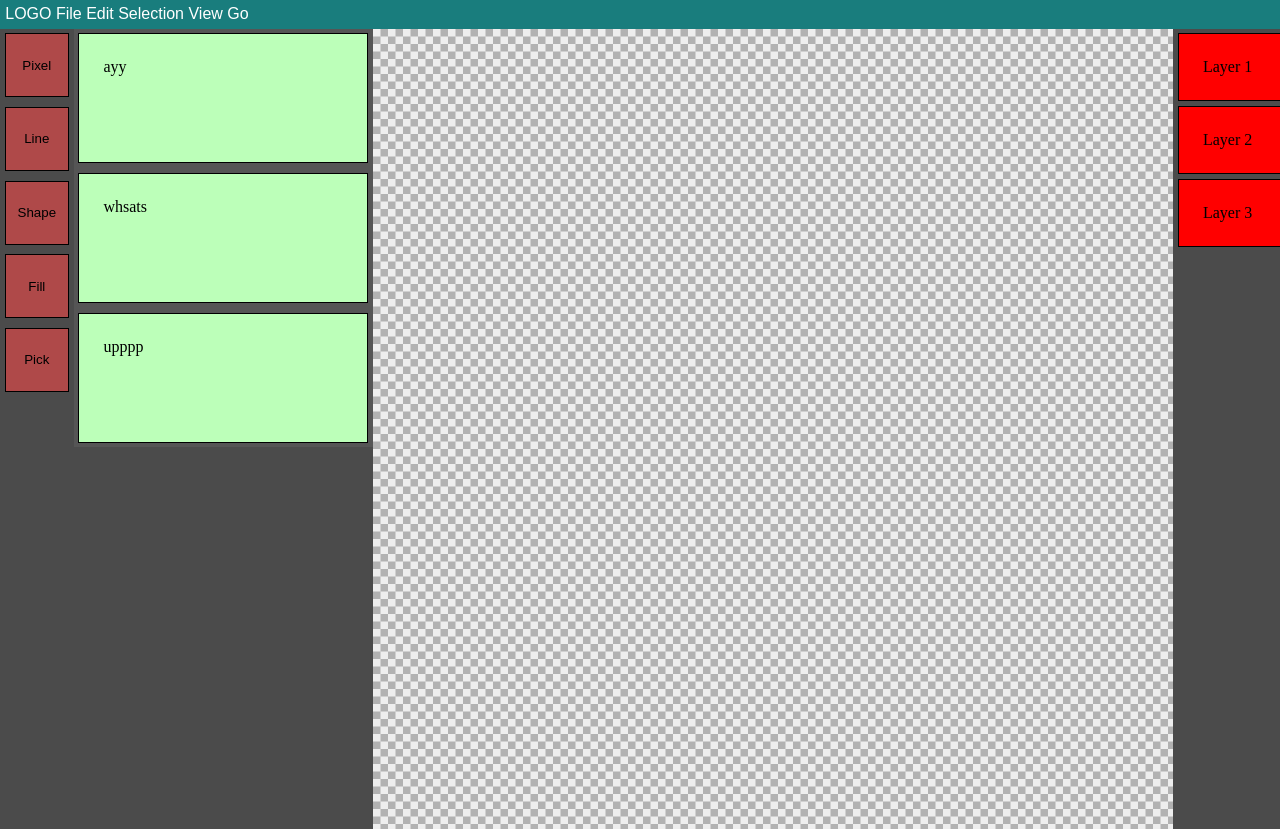
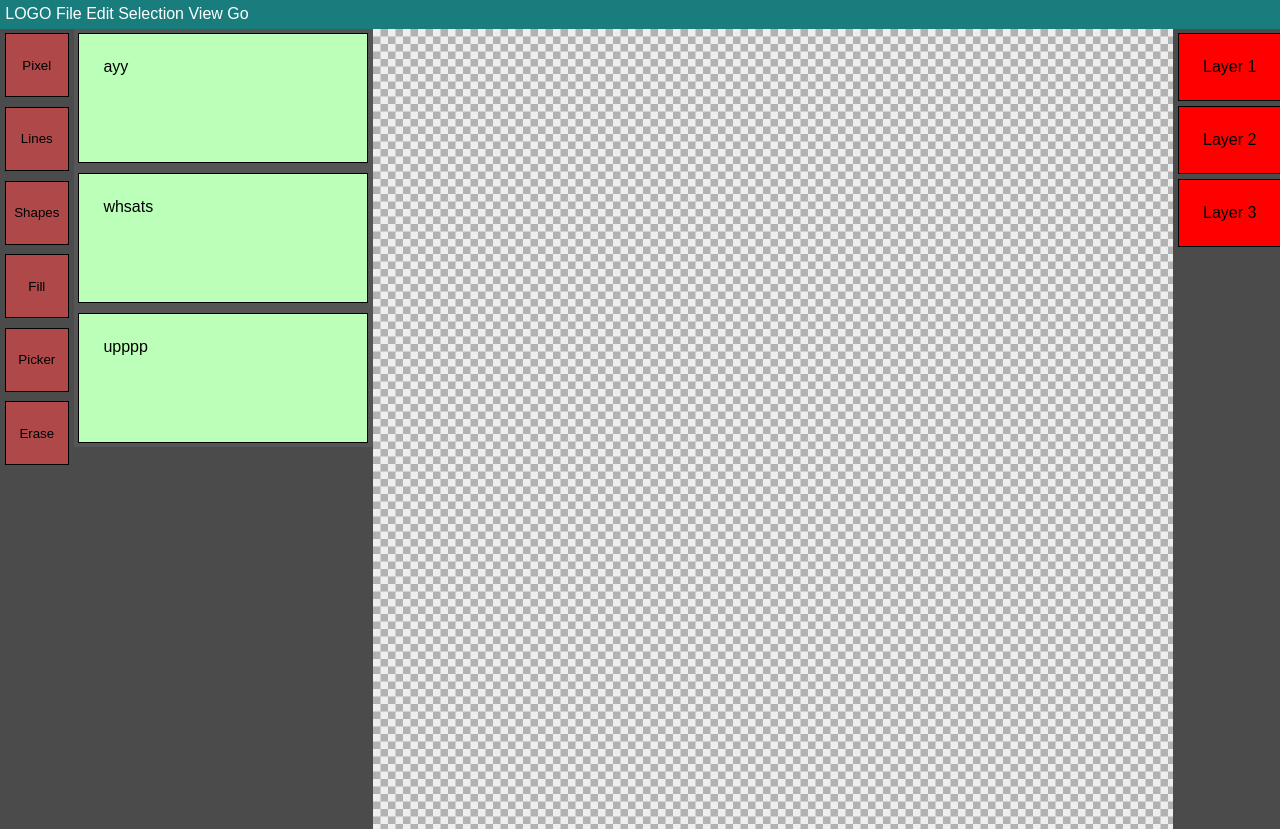
Before and after one commit to flyingmisaki/pixel-art-editor-2, a React (Create React App) app: page / in a window 1280 px wide. Shown: the top 829 px of the page. Built offline with nearby package versions, Linux system fonts and the light colour scheme.

Commit message:
Active tool status + button stuff

```diff
--- a/src/App.css
+++ b/src/App.css
@@ -1,8 +1,9 @@
 body {
-  	background-color: rgb(102, 102, 102);
+  	background-color: rgb(100, 100, 100);
 }
 
 .App {
+	font-family: Arial, Helvetica, sans-serif;
 	display: flex;
 	flex-direction: column;
 	height: 100vh;
--- a/src/App.jsx
+++ b/src/App.jsx
@@ -11,6 +11,8 @@ import { saveAs } from "file-saver"
 function App() {
 	const [brushColor, setBrushColor] = React.useState("#197D7DFF")
 	const canvasRef = React.useRef(null)
+
+	const [activeTool, setActiveTool] = React.useState(null)
 
 	const exportImage = function() {
 		if(!canvasRef.current) return
@@ -30,7 +32,10 @@ function App() {
 				<div className="editor">
 
 					<div className="leftPanel">
-						<ToolBox></ToolBox>
+						<ToolBox
+							activeTool={activeTool}
+							onSelectTool={setActiveTool}
+						></ToolBox>
 					</div>
 
 					<div className="workspace">
@@ -39,6 +44,7 @@ function App() {
 							height={16}
 							scale={50}
 							brushColor={brushColor}
+							activeTool={activeTool}
 							onUpdate={(canvas) => canvasRef.current = canvas}
 						></PixelCanvas>
 					</div>
--- a/src/components/PixelCanvas/PixelCanvas.jsx
+++ b/src/components/PixelCanvas/PixelCanvas.jsx
@@ -3,30 +3,24 @@ import './PixelCanvas.css'
 
 export default function PixelCanvas(props) {
     console.log("canvas")
+    const {
+        width,
+        height,
+        scale,
+        activeTool,
+        brushColor
+    } = props
+    console.log(activeTool)
+
     const canvasRef = React.useRef(null)
-    const width = props.width
-    const height = props.height
-    const scale = props.scale
-    const brushColor = props.brushColor
 
+    const handleMouseDown = function(e) {
+        const canvas = canvasRef.current
 
-    const drawPixel = function(context, x, y, color) {
-        console.log(`Drawing pixel at ${x},${y}`)
-        context.fillStyle = color
-        context.fillRect(x, y, 1, 1)
-    }
-
-    React.useEffect(() => {
-        const canvas = canvasRef.current
-        console.log("canvas updated!")
-        if (canvas === null) return
-
-        console.log("setting up listeners!")
+        if (canvas === null || activeTool === null) return
 
         const canvasContext = canvas.getContext('2d')
 
-        const handleMouseDown = function(e) {
-            console.log("Mousedown!")
 
         const mouseX = e.clientX
         const mouseY = e.clientY
@@ -37,11 +31,16 @@ export default function PixelCanvas(props) {
         const canvasRelativeX = Math.floor(currentX/scale)
         const canvasRelativeY = Math.floor(currentY/scale)
 
-
-            drawPixel(canvasContext, canvasRelativeX, canvasRelativeY, brushColor)
+        console.log(activeTool)
+        activeTool.mouseDown(canvasContext, canvasRelativeX, canvasRelativeY, brushColor)
 
         if(props.onUpdate) props.onUpdate(canvas)
     }
+
+    React.useEffect(() => {
+        const canvas = canvasRef.current
+
+        if (canvas === null) return
 
         // Set up listeners
         canvas.addEventListener("mousedown", handleMouseDown)
@@ -49,10 +48,13 @@ export default function PixelCanvas(props) {
         return () => {
 
             // Tear down listeners
-            console.log("cleaning up!")
             canvas.removeEventListener("mousedown", handleMouseDown)
         }
-    }, [scale, brushColor])
+    }, [width,
+        height,
+        scale,
+        activeTool,
+        brushColor])
 
     const render = function() {
 
--- a/src/components/ToolBox/ToolBox.css
+++ b/src/components/ToolBox/ToolBox.css
@@ -16,6 +16,10 @@
     margin:0.3rem;
 }
 
+.toolBar button.active {
+    background-color: rgb(53, 209, 39);
+}
+
 .toolOptions {
     display: flex;
     flex-direction: column;
--- a/src/components/ToolBox/ToolBox.jsx
+++ b/src/components/ToolBox/ToolBox.jsx
@@ -1,17 +1,33 @@
-import React from "react";
+import React from "react"
 import "./ToolBox.css"
+import pixel from "../../tools/Pixel.js"
+import lines from "../../tools/Lines.js"
+import shapes from "../../tools/Shapes.js"
+import fill from "../../tools/Fill.js"
+import picker from "../../tools/Picker.js"
+import erase from "../../tools/Erase"
 
-export default function ToolBox() {
+
+export default function ToolBox(props) {
+    const {activeTool, onSelectTool} = props
+
+    const renderToolButton = function(tool) {
+        // Check active tool and tell it its active
+        return <button
+            className={tool === activeTool ? "active" : ""}
+            onClick={() => onSelectTool(tool)}
+        >
+            {tool.name}
+        </button>
+    }
+
+    const tools = [pixel, lines, shapes, fill, picker, erase]
 
     const render = function() {
         return (
             <div className="toolBox">
                 <div className="toolBar">
-                    <button>Pixel</button>
-                    <button>Line</button>
-                    <button>Shape</button>
-                    <button>Fill</button>
-                    <button>Pick</button>
+                    {tools.map(renderToolButton)}
                 </div>
                 <div className="toolOptions">
                     <div>ayy</div>
--- /dev/null
+++ b/src/tools/Erase.js
@@ -0,0 +1,10 @@
+class Erase {
+    constructor() {
+        this.name = "Erase"
+    }
+
+    mouseDown(context, x, y, color) {
+    }
+}
+
+export default new Erase()
--- /dev/null
+++ b/src/tools/Fill.js
@@ -0,0 +1,10 @@
+class Fill {
+    constructor() {
+        this.name = "Fill"
+    }
+
+    mouseDown(context, x, y, color) {
+    }
+}
+
+export default new Fill()
--- /dev/null
+++ b/src/tools/Lines.js
@@ -0,0 +1,10 @@
+class Lines {
+    constructor() {
+        this.name = "Lines"
+    }
+
+    mouseDown(context, x, y, color) {
+    }
+}
+
+export default new Lines()
--- /dev/null
+++ b/src/tools/Picker.js
@@ -0,0 +1,10 @@
+class Picker {
+    constructor() {
+        this.name = "Picker"
+    }
+
+    mouseDown(context, x, y, color) {
+    }
+}
+
+export default new Picker()
--- /dev/null
+++ b/src/tools/Pixel.js
@@ -0,0 +1,17 @@
+class Pixel {
+    constructor() {
+        this.name = "Pixel"
+    }
+
+    drawPixel(context, x, y, color) {
+        console.log(`Drawing pixel at ${x},${y}`)
+        context.fillStyle = color
+        context.fillRect(x, y, 1, 1)
+    }
+
+    mouseDown(context, x, y, color) {
+        this.drawPixel(context, x, y, color)
+    }
+}
+
+export default new Pixel()
--- /dev/null
+++ b/src/tools/Shapes.js
@@ -0,0 +1,10 @@
+class Shapes {
+    constructor() {
+        this.name = "Shapes"
+    }
+
+    mouseDown(context, x, y, color) {
+    }
+}
+
+export default new Shapes()
```
Lines whose indentation alone changed are shown as unchanged.
